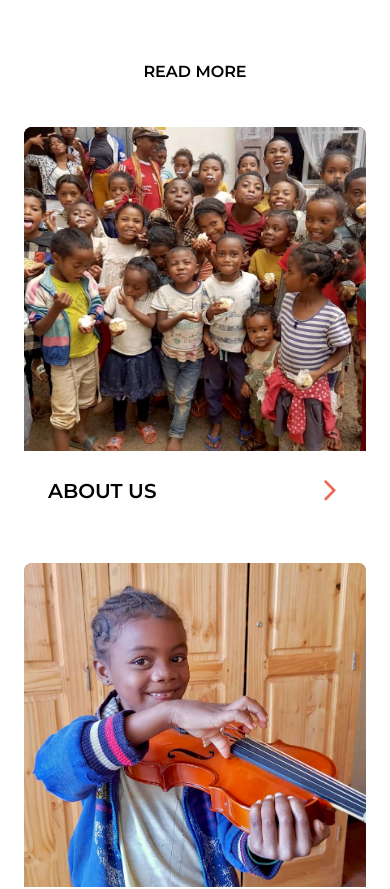
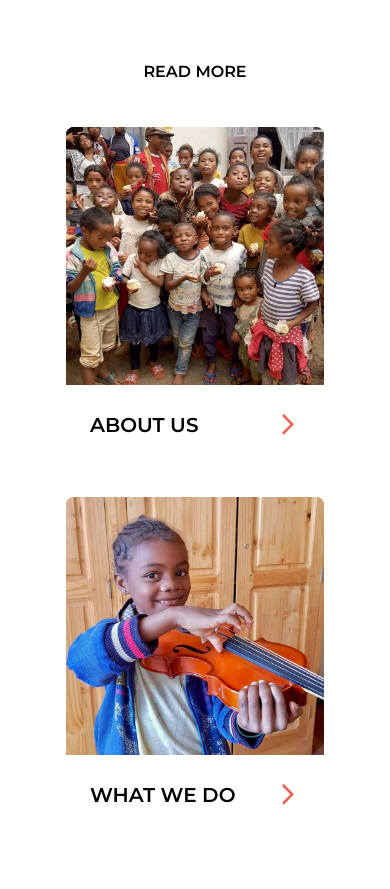
Before and after one commit to NoroffFEU/musikkforandrerliv.no, a React (Vite) app: page /gallery in a window 390 px wide. Shown: the part 1860-2749 px from the top of the page. Built offline with nearby package versions, Linux system fonts and the light colour scheme; a web font is replaced by a local one.

Commit message:
Final tweaks before merge to align with Figma design and look good on tablet screen size too

```diff
--- a/src/components/galleryPage/ReadMoreSection.jsx
+++ b/src/components/galleryPage/ReadMoreSection.jsx
@@ -2,38 +2,62 @@ import Button from '../Button';
 
 const ReadMoreSection = () => {
   return (
-    <section className="mt-[67px] px-2 mb-[117px]">
+    <section className="mt-[67px] mb-[117px]">
       <h2 className="md:text-4xl sm:text-[20px] font-semibold text-center mb-[43px]">
         READ MORE
       </h2>
-      <div className="flex flex-col md:flex-row gap-[32px]">
+      <div className="px-[50px]">
+        <div className="flex flex-col md:flex-row gap-[32px] justify-center items-center md:items-stretch">
           <div
-          className="relative overflow-hidden rounded-t-lg md:rounded-lg lg:h-[568px] md:h-[324px] h-[324px]  w-full bg-cover bg-center group"
+            className="
+              relative overflow-hidden rounded-t-lg md:rounded-lg
+              aspect-square
+              w-full max-w-[324px] max-h-[324px]
+              lg:aspect-auto lg:h-[568px] lg:max-w-none lg:max-h-none
+              bg-cover bg-center group
+            "
             style={{
-            backgroundImage: "url('/assets/placeholder-images/IMG_6433.webp')",
+              backgroundImage:
+                "url('/assets/placeholder-images/IMG_6433.webp')",
             }}
           >
             <div
-            className="absolute inset-0 bg-cover bg-center scale-105 lg:[filter:blur(2px)] lg:group-hover:[filter:blur(0px)] transition-all duration-300"
+              className="
+                absolute inset-0 bg-cover bg-center scale-105
+                lg:[filter:blur(2px)] lg:group-hover:[filter:blur(0px)]
+                transition-all duration-300
+              "
               style={{
                 backgroundImage:
                   "url('/assets/placeholder-images/IMG_6433.webp')",
               }}
             />
             <div className="absolute inset-0 md:bg-gradient-to-t md:from-black/95 md:via-black/50 md:to-transparent" />
-          <h3 className="absolute bottom-[67px] left-[24px] text-white text-[56px] font-semibold z-10 hidden md:block">
+            <h3 className="absolute bottom-[86px] left-[24px] text-white text-[56px] font-semibold z-10 hidden md:block">
               About Us
             </h3>
-          <div className="absolute bottom-[24px] left-[24px] hidden md:block">
-            <Button variant="primary" className="px-14" href="/about">
+            <div className="absolute bottom-[33px] left-[24px] hidden md:block">
+              <Button
+                variant="primary"
+                className="text-[24px] px-[30px] py-[15px]"
+                href="/about"
+              >
                 GO TO PAGE
               </Button>
             </div>
           </div>
+
           {/* Mobile View About Us Link */}
           <a
-          href="/about"
-          className="block -mt-[32px] md:hidden h-[80px] w-full text-[20px] font-semibold [font-family:var(--freeman)] flex items-center justify-between px-6 py-4"
+            href="/about-us"
+            className="
+    -mt-[32px] md:hidden
+    h-[80px]
+    text-[20px] font-semibold [font-family:var(--freeman)]
+    flex items-center justify-between
+    px-6 py-4
+    w-full max-w-[324px] mx-auto
+  "
           >
             ABOUT US
             <img
@@ -46,32 +70,55 @@ const ReadMoreSection = () => {
             />
           </a>
           <div
-          className="relative overflow-hidden rounded-t-lg md:rounded-lg lg:h-[568px] md:h-[324px] h-[324px]  w-full bg-cover bg-center group"
+            className="
+              relative overflow-hidden rounded-t-lg md:rounded-lg
+              aspect-square
+              w-full max-w-[324px] max-h-[324px]
+              lg:aspect-auto lg:h*[568px] lg:max-w-none lg:max-h-none
+              bg-cover bg-center group
+            "
             style={{
-            backgroundImage: "url('/assets/placeholder-images/IMG_1457.webp')",
+              backgroundImage:
+                "url('/assets/placeholder-images/IMG_1457.webp')",
             }}
           >
             <div
-            className="absolute inset-0 bg-cover bg-center scale-105 lg:[filter:blur(2px)] lg:group-hover:[filter:blur(0px)] transition-all duration-300"
+              className="
+                absolute inset-0 bg-cover bg-center scale-105
+                lg:[filter:blur(2px)] lg:group-hover:[filter:blur(0px)]
+                transition-all duration-300
+              "
               style={{
                 backgroundImage:
                   "url('/assets/placeholder-images/IMG_1457.webp')",
               }}
             />
             <div className="absolute inset-0 md:bg-gradient-to-t md:from-black/95 md:via-black/50 md:to-transparent" />
-          <h3 className="absolute bottom-[67px] left-[24px] text-white font-semibold text-[56px] z-10 hidden md:block">
+            <h3 className="absolute bottom-[86px] left-[24px] text-white font-semibold text-[56px] z-10 hidden md:block">
               What We Do
             </h3>
-          <div className="absolute bottom-[24px] left-[24px] hidden md:block">
-            <Button variant="primary" className="px-14" href="/what-we-do">
+            <div className="absolute bottom-[33px] left-[24px] hidden md:block">
+              <Button
+                variant="primary"
+                className="text-[24px] px-[30px] py-[15px]"
+                href="/what-we-do"
+              >
                 GO TO PAGE
               </Button>
             </div>
           </div>
+
           {/* Mobile View What We Do Link */}
           <a
             href="/what-we-do"
-          className="block -mt-[32px] md:hidden h-[80px] w-full text-[20px] font-semibold [font-family:var(--freeman)] flex items-center justify-between px-6 py-4"
+            className="
+    -mt-[32px] md:hidden
+    h-[80px]
+    text-[20px] font-semibold [font-family:var(--freeman)]
+    flex items-center justify-between
+    px-6 py-4
+    w-full max-w-[324px] mx-auto
+  "
           >
             WHAT WE DO
             <img
@@ -84,6 +131,7 @@ const ReadMoreSection = () => {
             />
           </a>
         </div>
+      </div>
     </section>
   );
 };
```
Lines whose indentation alone changed are shown as unchanged.
